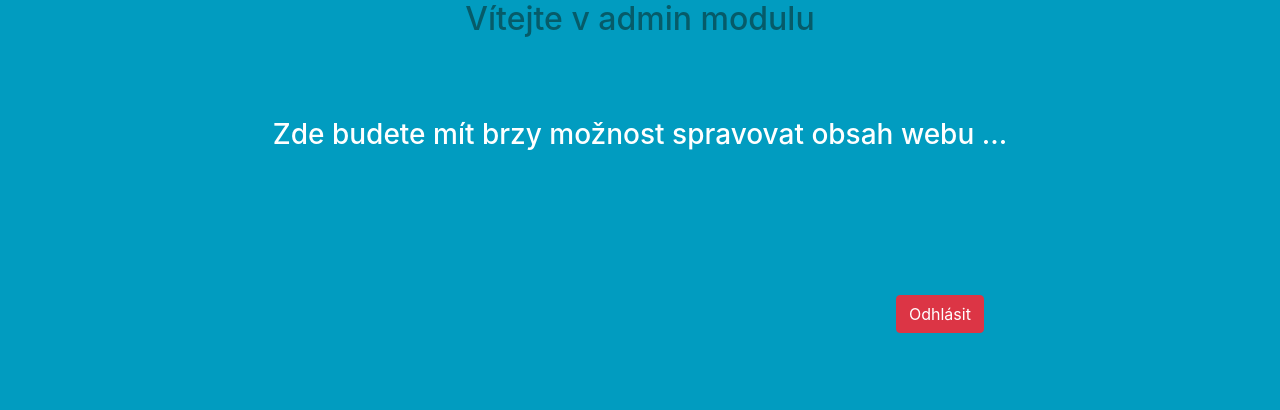
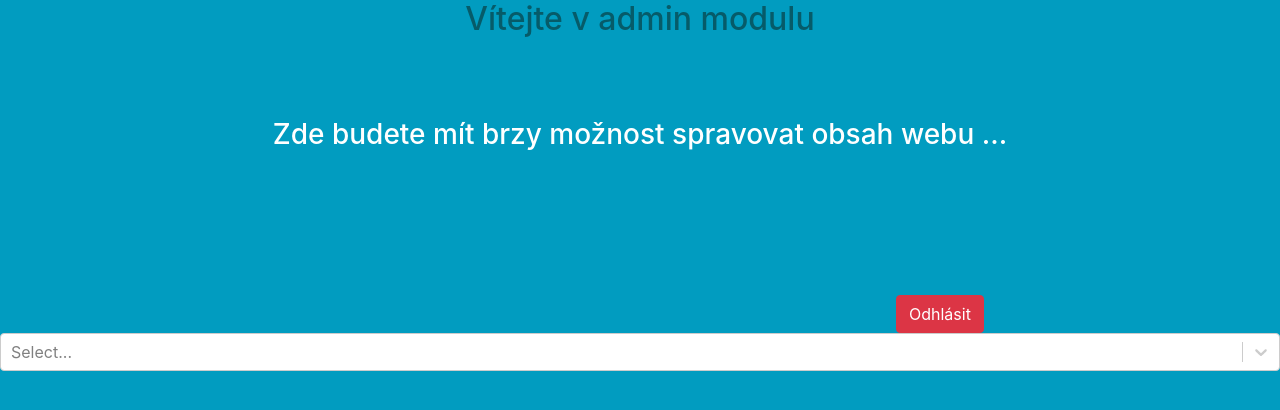
Before and after one commit to hniv00/prevence-ma-smyl_team01, a React (Create React App) app in the folder frontend/: page /admin-lp in a window 1280 px wide. Shown: the top 410 px of the page. Built offline with nearby package versions, Linux system fonts and the light colour scheme.

Commit message:
Combobox jede

```diff
--- a/frontend/package.json
+++ b/frontend/package.json
@@ -3,6 +3,7 @@
   "version": "0.1.0",
   "private": true,
   "dependencies": {
+    "@atlaskit/select": "^6.1.4",
     "@fortawesome/fontawesome-free": "^5.4.2",
     "@fortawesome/fontawesome-svg-core": "^1.2.6",
     "@fortawesome/free-solid-svg-icons": "^5.4.1",
@@ -16,6 +17,7 @@
     "react-parallax": "^2.0.1",
     "react-router-dom": "^4.3.1",
     "react-scripts": "2.0.5",
+    "react-select": "^2.1.1",
     "react-select-popover": "^0.1.1",
     "reactstrap": "^6.5.0"
   },
--- /dev/null
+++ b/frontend/src/components/atoms/MultiSelect.js
@@ -0,0 +1,30 @@
+import React, { Component } from "react";
+import Select from 'react-select';
+
+const options = [
+  { value: 'chocolate', label: 'Chocolate' },
+  { value: 'strawberry', label: 'Strawberry' },
+  { value: 'vanilla', label: 'Vanilla' }
+];
+
+export class MultiSelect extends Component {
+  state = {
+    selectedOption: null,
+  }
+  handleChange = (selectedOption) => {
+    this.setState({ selectedOption });
+    console.log(`Option selected:`, selectedOption);
+  }
+  render() {
+    const { selectedOption } = this.state;
+
+    return (
+      <Select
+        value={selectedOption}
+        onChange={this.handleChange}
+        options={options}
+        isMulti={true}
+      />
+    );
+  }
+}
--- a/frontend/src/components/organisms/Filter.js
+++ b/frontend/src/components/organisms/Filter.js
@@ -5,6 +5,8 @@ import {GenderSelection} from '../molecules/GenderSelection';
 import {AgeSelection} from '../molecules/AgeSelection';
 import {AnamnesisSelection} from '../molecules/AnamnesisSelection';
 import {FindPrevention} from '../molecules/FindPrevention';
+import {MultiSelect} from '../atoms/MultiSelect';
+
 
 export const Filter = (props) => {
   return (
@@ -17,7 +19,8 @@ export const Filter = (props) => {
           <Col><AgeSelection></AgeSelection></Col>
         </Row>
         <Row>
-          <Col><AnamnesisSelection></AnamnesisSelection></Col>
+
+          <Col><MultiSelect></MultiSelect></Col>
         </Row>
         <Row>
           <Col><FindPrevention></FindPrevention></Col>
--- a/frontend/src/components/pages/AdminLandingPage.js
+++ b/frontend/src/components/pages/AdminLandingPage.js
@@ -1,12 +1,12 @@
 import React, {Component} from 'react'
 import {Parallax, Background} from 'react-parallax';
 import {Button} from 'reactstrap';
-
 
 import {TopNav} from '../molecules/TopNav';
 import {Heading} from '../atoms/Heading';
 import {Footer} from '../organisms/Footer';
 import {LogoutButton} from '../atoms/LogoutButton';
+import {MultiSelect} from '../atoms/MultiSelect';
 
 import logo from '../../img/logo_prevence.png';
 
@@ -20,6 +20,9 @@ export class AdminLandingPage extends Component {
           <div>
               <LogoutButton></LogoutButton>
           </div>
+          <div>
+              <MultiSelect></MultiSelect>
+          </div>
         </div>
     );
   }
--- a/package.json
+++ b/package.json
@@ -1,5 +1,6 @@
 {
   "dependencies": {
-    "@fortawesome/fontawesome-free": "^5.4.2"
+    "@fortawesome/fontawesome-free": "^5.4.2",
+    "react-select": "^2.1.1"
   }
 }
```
Also changed, not shown: 2 other files (tests, documents, lock files or other folders).
